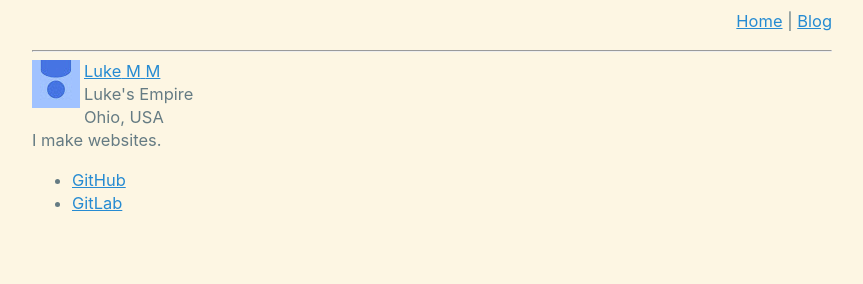
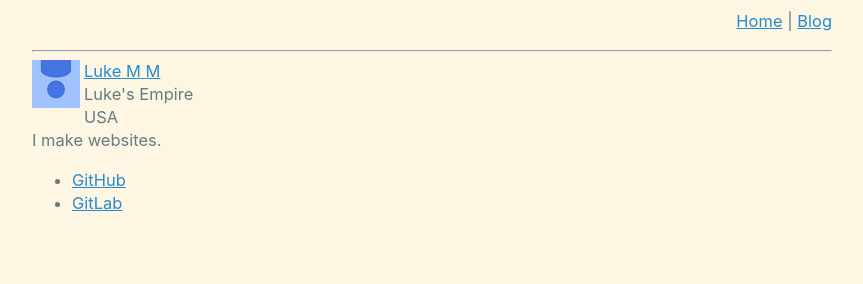
Before and after one commit to luke2m/lukesempire-gitlab-mirror, a Jekyll site: the page built from index.html, in a window 1280 px wide. Shown: the part 1001-1285 px from the top of the page, without its empty margins (208-1071 px from the left). Built offline with Jekyll 4.4.1, drawn with Linux system fonts in a browser that asks for light colours; grey boxes are pictures that could not be loaded.

Commit message:
Update _layouts/default.html

```diff
--- a/_layouts/default.html
+++ b/_layouts/default.html
@@ -41,7 +41,7 @@
             </a>
             <div class="org">Luke's Empire</div>
             <div class="adr">
-                <span class="region">Ohio,</span>
+
 
                 <span class="country-name">USA</span>
 
```
